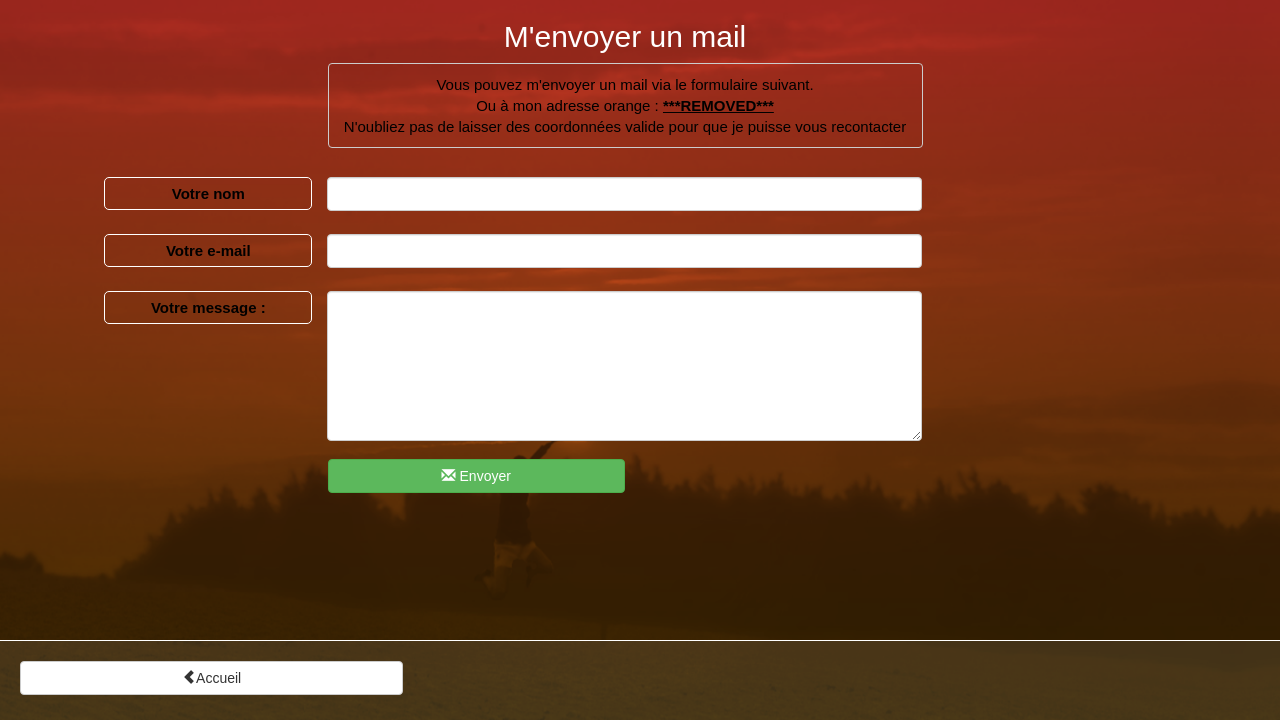
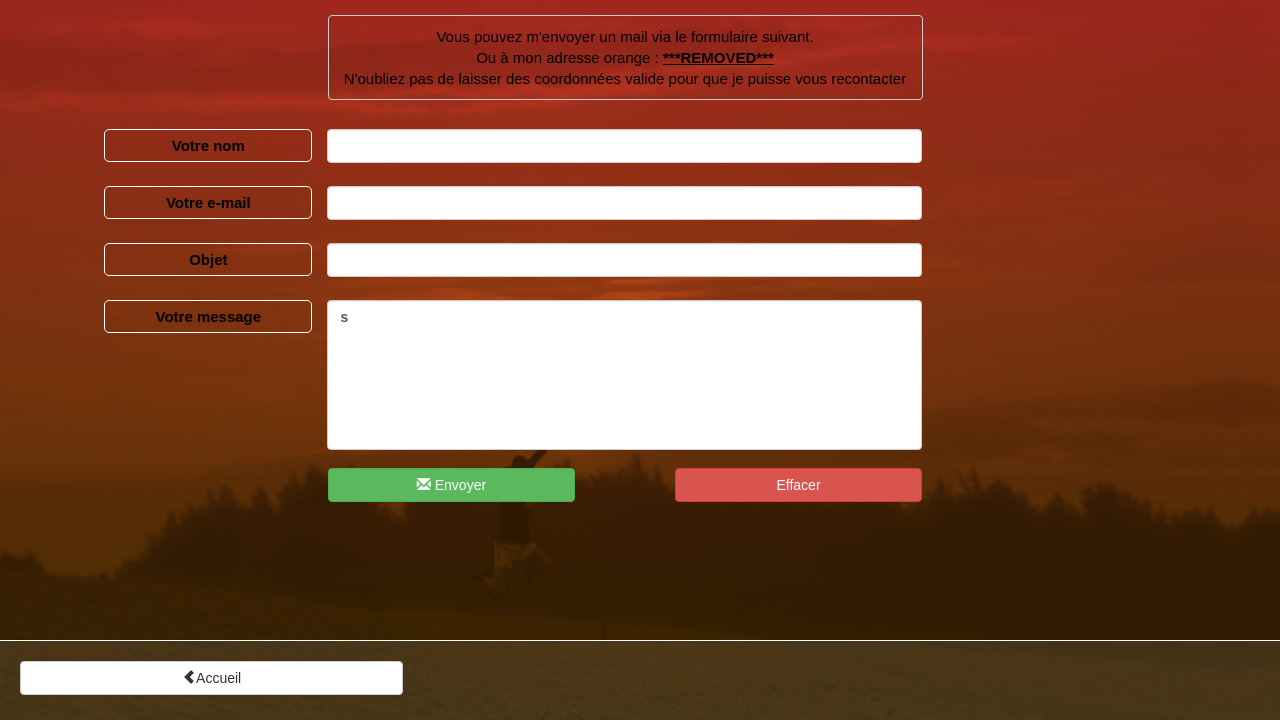
Before and after one commit to AzariasB/WebsiteArchive, a CodeIgniter app: page /Contact in a window 1280 px wide. Shown: the part 80-800 px from the top of the page. Run offline with CodeIgniter, Linux system fonts and the light colour scheme.

Commit message:
Page contact terminée - non testée

```diff
--- a/application/config/autoload.php
+++ b/application/config/autoload.php
@@ -52,7 +52,7 @@ $autoload['packages'] = array();
 |	$autoload['libraries'] = array('database', 'session', 'xmlrpc');
 */
 
-$autoload['libraries'] = array('database','session');
+$autoload['libraries'] = array('database','session','form_validation');
 
 
 /*
@@ -64,7 +64,7 @@ $autoload['libraries'] = array('database','session');
 |	$autoload['helper'] = array('url', 'file');
 */
 
-$autoload['helper'] = array('url');
+$autoload['helper'] = array('url','form');
 
 
 /*
--- a/application/controllers/Contact.php
+++ b/application/controllers/Contact.php
@@ -17,8 +17,45 @@ class Contact extends CI_Controller {
         parent::__construct();
     }
 
-    function index(){
+    function index() {
         $this->load->view('Links');
         $this->load->view('Contact');
     }
+
+    function message() {
+        $this->form_validation->set_message('required', 'Le %s est requis');
+        $this->form_validation->set_message('valid_email', 'L\'adresse email doit être valide');
+
+        $this->form_validation->set_rules('nom_u', 'nom d\'utilisateur ', 'trim|required|xss_clean');
+        $this->form_validation->set_rules('mail', 'mail', 'trim|required|xss_clean|valid_email');
+        $this->form_validation->set_rules('objet', 'champs "objet" ', 'trim|required|xss_clean');
+        $this->form_validation->set_rules('message', 'message', 'trim|required|xss_clean');
+
+        $this->form_validation->set_error_delimiters('<div class="form-group has-error">', '</div>');
+
+        if ($this->form_validation->run() == FALSE) {
+            $this->index();
+        } else {
+            $this->success();
+        }
+    }
+
+    function success() {
+        $this->load->library('email');
+
+        $this->email->from($_POST['mail'], $_POST['nom_u']);
+        $this->email->to('***REMOVED***');
+
+        $this->email->subject($_POST['objet']);
+        $this->email->message($_POST['message']);
+
+        $this->email->send();
+
+        echo $this->email->print_debugger();
+        die();
+
+        $this->load->view('Links');
+        $this->load->view('mssg_success');
+    }
+
 }
--- a/application/views/Contact.php
+++ b/application/views/Contact.php
@@ -1,16 +1,12 @@
 
 <link href="<?php echo Globals::$css; ?>contact_style.css" rel="stylesheet">
+<script src="<?php echo Globals::$js ?>contact.js" type="text/javascript" ></script>
 </head>
 <body>
     <header class="text-center" >
         <h1>Contact</h1>
     </header>
     <div class="container-fluid">
-        <div class="row">
-            <div class="col-md-12 text-center">
-                <h2>M'envoyer un mail</h2>
-            </div>
-        </div>
         <div class="row">
             <div class="col-md-6 col-xs-offset-0 col-sm-offset-3 text-center">
                 <pre>Vous pouvez m'envoyer un mail via le formulaire suivant.
@@ -19,38 +15,50 @@ N'oubliez pas de laisser des coordonnées valide pour que je puisse vous reconta
             </div>
         </div>
         <br/>
-        <form class="form-horizontal text-center">
+        <?php
+        echo validation_errors();
+        echo form_open(site_url('Contact/message'),array('class' => 'form-horiztonal text-center'));
+        ?>
+<!--        <form class="form-horizontal text-center" method="POST" action="<?php echo site_url("Contact/message"); ?>" >-->
             <div class="row">
-                <label for="nom" class="col-xs-2 col-xs-offset-1">Votre nom</label>
-                <div class="col-xs-6">
-                    <input type="text" class="form-control" required="" id="nom" />
+                <label for="nom" class="col-sm-2 col-sm-offset-1 col-xs-offset-0 col-xs-2">Votre nom</label>
+                <div class="col-sm-6 col-xs-10">
+                    <input type="text" class="form-control" name="nom_u" value="<?php echo set_value('nom_u') ?>" required="" id="nom" />
                 </div>
             </div>
             <br/>
             <div class="row">
-                <label for="mail" class="col-xs-2 col-xs-offset-1">Votre e-mail</label>
-                <div class=" col-xs-6">
-                    <input id="mail" type="email" class="form-control col-md-5" required="" />
+                <label for="mail" class="col-sm-2 col-sm-offset-1 col-xs-offset-0 col-xs-2">Votre e-mail</label>
+                <div class="col-sm-6 col-xs-10">
+                    <input id="mail" type="email" name="mail" value="<?php echo set_value('mail'); ?>" class="form-control col-md-5" required="" />
                 </div>
             </div>
             <br/>
             <div class="row">
-                <label for="text" class="col-sm-offset-1 col-sm-2">Votre message :</label>
-                <div class="col-xs-offset-0 col-xs-6">
-                    <textarea class="form-control" rows="7" maxlength="500" id="message" required="" ></textarea>
+                <label for="objet" class="col-sm-2 col-sm-offset-1 col-xs-offset-0 col-xs-2">Objet</label>
+                <div class="col-sm-6 col-xs-10">
+                    <input id="objet" type="text" name="objet" value="<?php echo set_value('objet'); ?>" class="form-control col-md-5" required="" />
                 </div>
             </div>
             <br/>
             <div class="row">
-                <div class="col-xs-6 col-xs-offset-0 col-sm-offset-3 text-left">
-                    <button type="submit" class="btn btn-success col-xs-6"><span class="glyphicon glyphicon-envelope"></span> Envoyer</button>
+                <label for="message" class="col-sm-2 col-sm-offset-1 col-xs-offset-0 col-xs-2">Votre message</label>
+                <div class="col-sm-6 col-xs-10">
+                    <textarea class="form-control" rows="7" name="message" maxlength="500" id="message" required="" ><?php echo set_value('message'); ?>s</textarea>
+                </div>
+            </div>
+            <br/>
+            <div class="row">
+                <div class="col-xs-10 col-sm-6 col-xs-offset-2 col-sm-offset-3">
+                    <button type="submit" class="btn btn-success col-xs-5"><span class="glyphicon glyphicon-envelope"></span> Envoyer</button>
+                    <button type="reset" class="btn btn-danger col-xs-5 col-xs-offset-2">Effacer</button>
                 </div>
             </div>
         </form>
     </div>
     <footer>
         <div class="row">
-            <div class="col-xs-4">
+            <div class="col-sm-4 col-xs-12">
                 <a class="col-xs-12 btn btn-default" href="<?php echo site_url('Accueil') ?>" ><span class="glyphicon glyphicon-chevron-left"></span>Accueil</a>
             </div>
         </div>
--- a/assets/css/contact_style.css
+++ b/assets/css/contact_style.css
@@ -7,6 +7,13 @@
 header,footer{
     height: 10vh;
     display: block;
+}
+
+div.container-fluid{
+    height: 80vh;
+    padding-bottom: 15px;
+    padding-top: 15px;
+    overflow-y: scroll;
 }
 
 footer{
@@ -22,7 +29,11 @@ header{
     height: 150px;
 }
 
-input:not([type=submit]):not([type=file]),textarea{
+textarea.form-control{
+    resize: none;
+}
+
+input:not([type=submit]):not([type=file]),textarea.form-control{
     font-weight: bold;
     transition: all 0.3s ease;
     -o-transition: all 0.3s ease;
@@ -35,7 +46,7 @@ input:not([type=submit]):not([type=file]):focus {
     font-weight: bold;
 }
 
-input:not([type=submit]):not([type=file]):hover,textarea:hover{
+input:not([type=submit]):not([type=file]):hover,textarea.form-control:hover{
     background-color: transparent;
     color: #0f0f0f;
 }
```
Also changed, not shown: application/views/Contact_success.php (added, +24 -0 lines).
